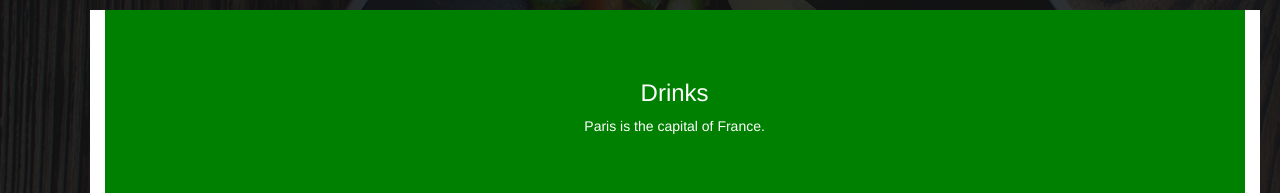
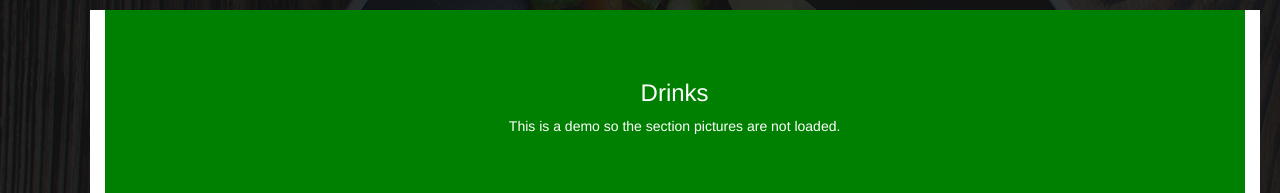
Before and after one commit to BrianNgeno/kitchen-anita, a plain HTML site: page index.html in a window 1280 px wide. Both pictures are taken after a click on the button "Drinks". Shown: the part 1854-2047 px from the top of the page. Drawn offline with nearby package versions, Linux system fonts and the light colour scheme.

```diff
--- a/index.html
+++ b/index.html
@@ -116,15 +116,15 @@
       </div>
       <div id="Paris" class="tabcontent">
         <h3>Drinks</h3>
-        <p>Paris is the capital of France.</p>
+        <p>This is a demo so the section pictures are not loaded.</p>
       </div>
       <div id="Tokyo" class="tabcontent">
         <h3>Chicken</h3>
-        <p>Tokyo is the capital of Japan.</p>
+        <p>This is a demo so the section pictures are not loaded.</p>
       </div>
       <div id="Oslo" class="tabcontent">
         <h3>Rice</h3>
-        <p>Oslo is the capital of Norway.</p>
+        <p>This is a demo so the section pictures are not loaded.</p>
       </div>
       <button class="tablink" onclick="openCity('London', this, 'white')" id="defaultOpen">Fast Food</button>
       <button class="tablink" onclick="openCity('Paris', this, 'green')">Drinks</button>
```
